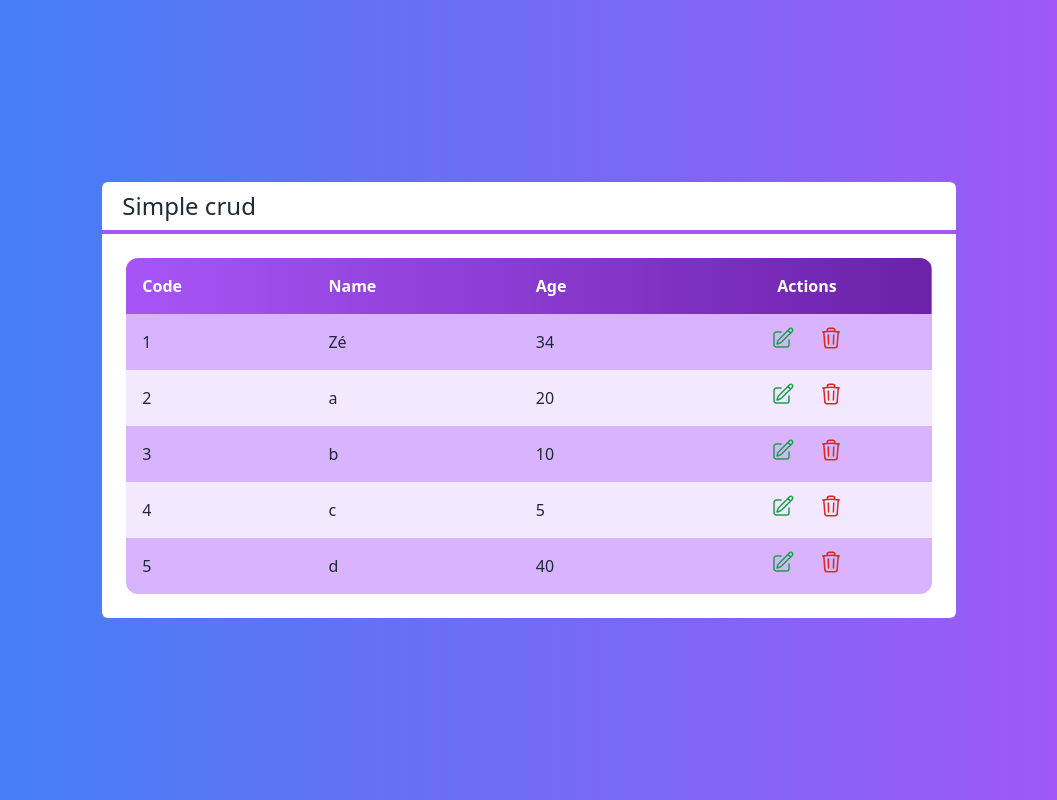
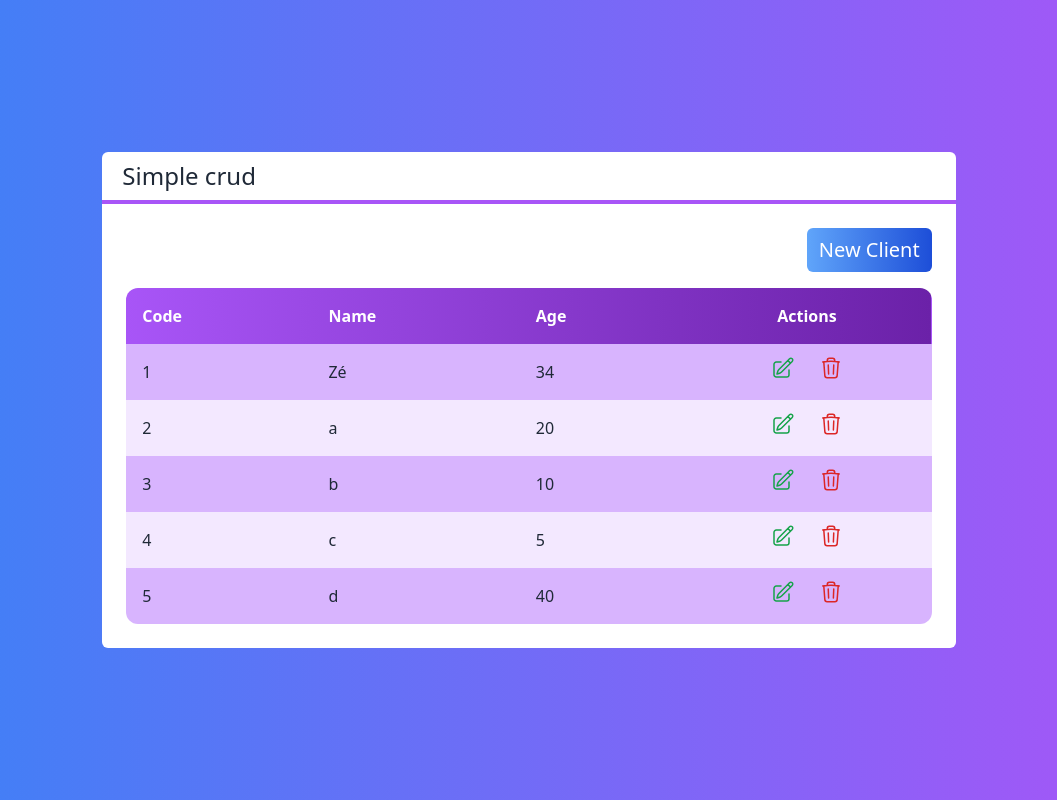
Before and after one commit to yThiagoFS/NextJS_firstProject, a Next.js app: page / in a window 1280 px wide. Shown: the whole page, without its empty margins (111-1168 px from the left). Built offline with nearby package versions, Linux system fonts and the light colour scheme.

Commit message:
button component

```diff
--- /dev/null
+++ b/src/components/Button.tsx
@@ -0,0 +1,15 @@
+interface ButtonProps  {
+    color?: 'green' | 'blue' | 'gray'
+    children: any
+}
+const Button = (props: ButtonProps) => {
+    return(
+        <button
+        className={`
+        bg-gradient-to-r from-blue-400 to-blue-700
+        rounded-md px-3 py-2 text-white text-xl mb-4`}>
+            {props.children}
+        </button>
+    )
+}
+export default Button
--- /dev/null
+++ b/src/components/Form.tsx
@@ -0,0 +1,6 @@
+const Form = () => {
+    return(
+        <div></div>
+    )
+}
+export default Form
--- a/src/pages/index.tsx
+++ b/src/pages/index.tsx
@@ -1,6 +1,7 @@
 import Layout from "../components/Layout"
 import Table from "../components/Table"
 import Client from "../core/Client"
+import Button from "../components/Button"
 export default props => {
   const clients = [
     new Client('Zé', 34, '1'),
@@ -23,6 +24,9 @@ export default props => {
     text-white`}>
 
       <Layout title="Simple crud">
+        <div className={`flex justify-end`}>
+          <Button>New Client</Button>
+        </div>
         <Table clients={clients}
         selectedClient={selectedClient}
         removedClient={removedClient}></Table>
```
